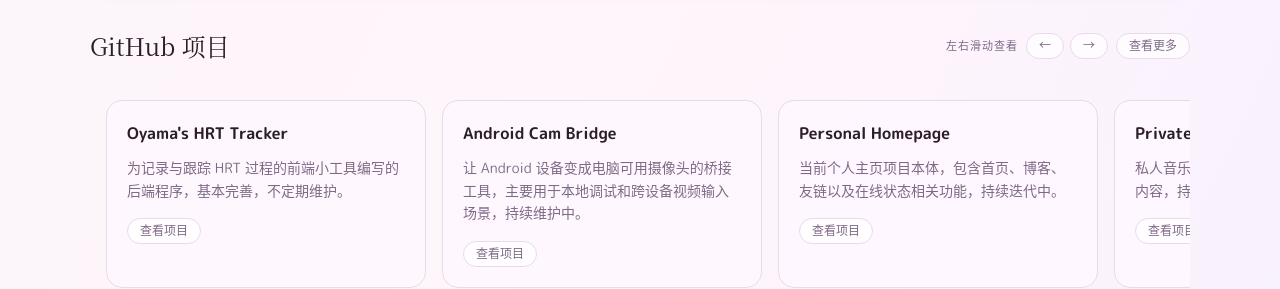
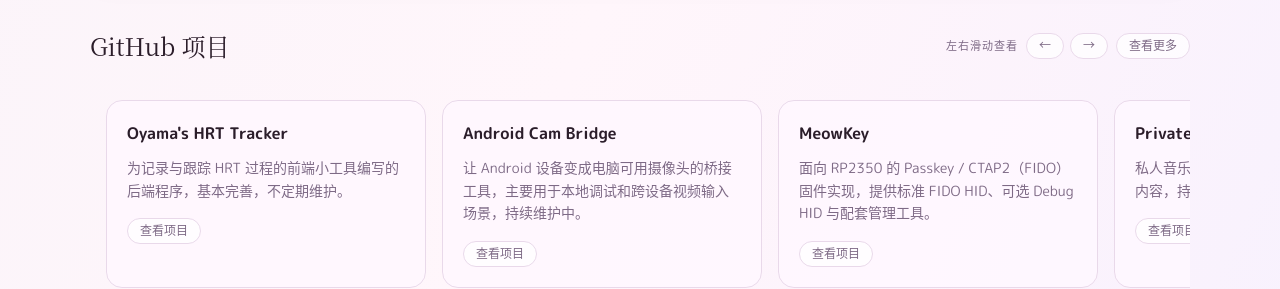
Before and after one commit to meowhuan/Personal_Homepage, a Vue app: page / in a window 1280 px wide. Shown: the part 1460-1749 px from the top of the page. Built offline with nearby package versions, Linux system fonts and the light colour scheme; no server answers; a web font is replaced by a local one.

Commit message:
更新赞助名单并修正 MeowKey 项目描述

```diff
--- a/src/App.vue
+++ b/src/App.vue
@@ -624,13 +624,13 @@
               style="--float-delay: 0.35s"
               :class="isNight ? 'bg-meow-night-card/80 border-meow-night-line' : ''"
             >
-              <h3 class="text-base font-600">Personal Homepage</h3>
+              <h3 class="text-base font-600">MeowKey</h3>
               <p class="mt-3 text-sm leading-relaxed" :class="isNight ? 'text-meow-night-soft' : 'text-meow-soft'">
-                当前个人主页项目本体，包含首页、博客、友链以及在线状态相关功能，持续迭代中。
+                面向 RP2350 的 Passkey / CTAP2（FIDO）固件实现，提供标准 FIDO HID、可选 Debug HID 与配套管理工具。
               </p>
               <a
                 class="meow-pill motion-press mt-4 inline-flex"
-                href="https://github.com/meowhuan/Personal_Homepage"
+                href="https://github.com/meowhuan/MeowKey"
                 target="_blank"
                 rel="noreferrer"
               >
--- a/src/DonatePage.vue
+++ b/src/DonatePage.vue
@@ -42,7 +42,14 @@
     date: "2026-03-17 22:52:04",
     amount: 162,
     name: "姐姐",
+    channel: "爱发电",
     message: "世界最可爱的小天使，每天都要开心哦",
+  },
+  {
+    date: "2026-03-28 18:23:31",
+    amount: 15,
+    name: "梁逸",
+    channel: "爱发电",
   },
 ]);
 </script>
@@ -121,9 +128,9 @@
             >
               <div class="font-600" :class="titleClass">{{ index + 1 }}. {{ item.name }}</div>
               <div class="mt-1 text-xs" :class="isNight ? 'text-meow-night-soft' : 'text-meow-soft'">
-                {{ item.date }} · 爱发电赞助 {{ item.amount }} 元
+                {{ item.date }} · {{ item.channel || "爱发电" }}赞助 {{ item.amount }} 元
               </div>
-              <div class="mt-1 text-sm">留言：{{ item.message }}</div>
+              <div v-if="item.message" class="mt-1 text-sm">留言：{{ item.message }}</div>
             </li>
           </ul>
           <div
```
